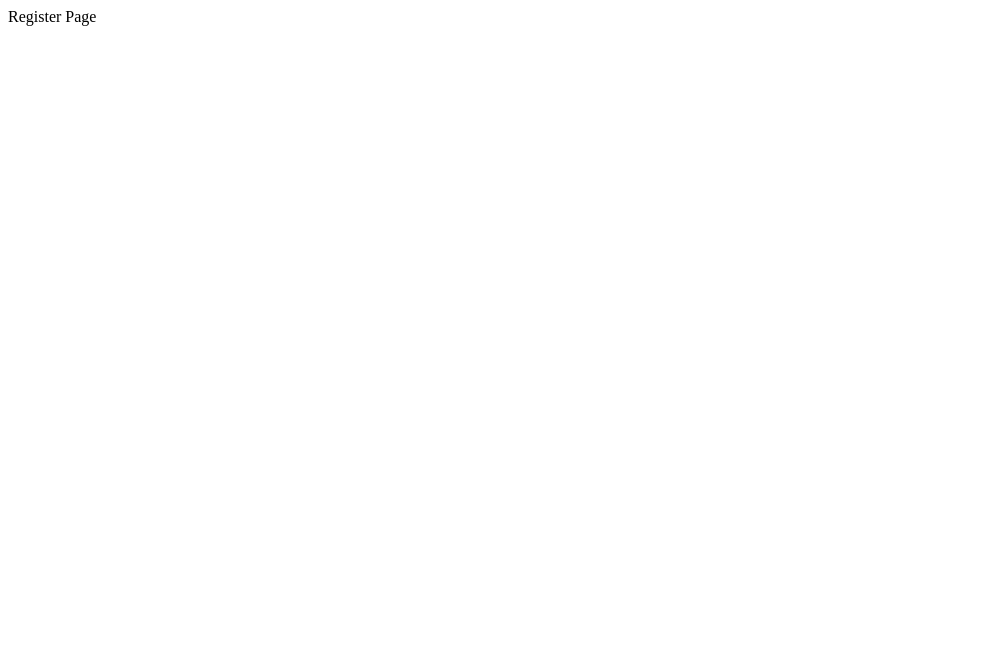
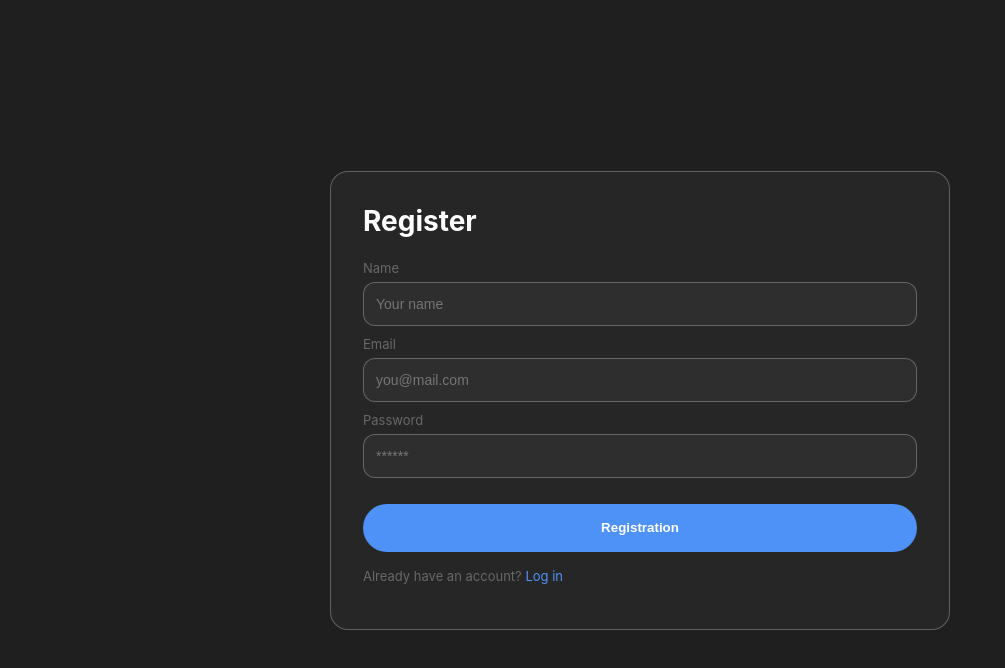
Before and after one commit to NurAleynaPektas/read-journey, a React (Vite) app: page /register in a window 1280 px wide. Shown: the top 668 px of the page, without its empty margins (0-1005 px from the left). Built offline with nearby package versions, Linux system fonts and the light colour scheme.

Commit message:
registerPage and firebase added

```diff
--- a/package.json
+++ b/package.json
@@ -13,6 +13,8 @@
     "@hookform/resolvers": "^5.2.2",
     "@reduxjs/toolkit": "^2.11.2",
     "axios": "^1.13.5",
+    "firebase": "^12.9.0",
+    "formik": "^2.4.9",
     "izitoast": "^1.4.0",
     "react": "^19.2.0",
     "react-dom": "^19.2.0",
--- /dev/null
+++ b/src/firebase.js
@@ -0,0 +1,14 @@
+import { initializeApp } from "firebase/app";
+import { getAuth } from "firebase/auth";
+
+const firebaseConfig = {
+  apiKey: import.meta.env.VITE_FB_API_KEY,
+  authDomain: import.meta.env.VITE_FB_AUTH_DOMAIN,
+  projectId: import.meta.env.VITE_FB_PROJECT_ID,
+  storageBucket: import.meta.env.VITE_FB_STORAGE_BUCKET,
+  messagingSenderId: import.meta.env.VITE_FB_MESSAGING_SENDER_ID,
+  appId: import.meta.env.VITE_FB_APP_ID,
+};
+
+const app = initializeApp(firebaseConfig);
+export const auth = getAuth(app);
--- a/src/index.css
+++ b/src/index.css
@@ -0,0 +1,61 @@
+
+:root {
+  /* Colors */
+  --color-bg: #1f1f1f;
+  --color-surface: #262626;
+  --color-text: #ffffff;
+  --color-text-muted: #686868;
+  --color-border: #e3e3e34d;
+
+  --color-primary: #4f92f7;
+  --color-success: #30b94d;
+
+  /* Radius */
+  --radius-card: 18px;
+  --radius-input: 12px;
+  --radius-pill: 999px;
+
+  /* Spacing */
+  --space-xs: 6px;
+  --space-sm: 10px;
+  --space-md: 16px;
+  --space-lg: 22px;
+
+  /* Font */
+  --font-main: "Inter", sans-serif;
+}
+
+/*RESET*/
+
+*,
+*::before,
+*::after {
+  box-sizing: border-box;
+}
+
+body {
+  margin: 0;
+  font-family: var(--font-main);
+  background: var(--color-bg);
+  color: var(--color-text);
+  -webkit-font-smoothing: antialiased;
+}
+
+/* Helpers */
+
+.container {
+  width: 100%;
+  padding: 16px;
+}
+
+@media (min-width: 768px) {
+  .container {
+    padding: 26px;
+  }
+}
+
+@media (min-width: 1020px) {
+  .container {
+    padding: 32px;
+  }
+}
--- a/src/main.jsx
+++ b/src/main.jsx
@@ -3,6 +3,7 @@ import ReactDOM from "react-dom/client";
 import { Provider } from "react-redux";
 import { store } from "./app/store";
 import App from "./App";
+import "./index.css";
 
 ReactDOM.createRoot(document.getElementById("root")).render(
   <React.StrictMode>
--- a/src/pages/RegisterPage.jsx
+++ b/src/pages/RegisterPage.jsx
@@ -1,3 +1,150 @@
+import { useState } from "react";
+import { Formik, Form, Field, ErrorMessage } from "formik";
+import * as Yup from "yup";
+import iziToast from "izitoast";
+import "izitoast/dist/css/iziToast.min.css";
+
+import { createUserWithEmailAndPassword, updateProfile } from "firebase/auth";
+import { auth } from "../firebase";
+
+import { useDispatch } from "react-redux";
+import { setAuth } from "../features/auth/authSlice";
+import { Link, useNavigate } from "react-router-dom";
+
+import s from "./RegisterPage.module.css";
+
+const emailRegex = /^\w+@[a-zA-Z_]+?\.[a-zA-Z]{2,3}$/;
+
+const schema = Yup.object({
+  name: Yup.string().required("Name is required"),
+  email: Yup.string()
+    .required("Email is required")
+    .matches(emailRegex, "Email format is invalid"),
+  password: Yup.string()
+    .required("Password is required")
+    .min(7, "Password must be at least 7 characters"),
+});
+
 export default function RegisterPage() {
-  return <div>Register Page</div>;
+  const dispatch = useDispatch();
+  const navigate = useNavigate();
+  const [loading, setLoading] = useState(false);
+
+  const initialValues = { name: "", email: "", password: "" };
+
+  const handleSubmit = async (values, actions) => {
+    setLoading(true);
+    try {
+      const cred = await createUserWithEmailAndPassword(
+        auth,
+        values.email,
+        values.password,
+      );
+
+      await updateProfile(cred.user, { displayName: values.name });
+
+      const token = await cred.user.getIdToken();
+
+      dispatch(
+        setAuth({
+          token,
+          user: {
+            uid: cred.user.uid,
+            email: cred.user.email,
+            name: values.name,
+          },
+        }),
+      );
+
+      iziToast.success({
+        title: "Success",
+        message: "Account created successfully",
+        position: "topRight",
+      });
+
+      actions.resetForm();
+      navigate("/recommended", { replace: true });
+    } catch (err) {
+      iziToast.error({
+        title: "Error",
+        message: err?.message || "Registration failed",
+        position: "topRight",
+      });
+    } finally {
+      setLoading(false);
+      actions.setSubmitting(false);
+    }
+  };
+
+  return (
+    <div className={s.page}>
+      <div className={s.card}>
+        <h2 className={s.title}>Register</h2>
+
+        <Formik
+          initialValues={initialValues}
+          validationSchema={schema}
+          onSubmit={handleSubmit}
+          validateOnBlur
+          validateOnChange={false}
+        >
+          {({ isSubmitting }) => (
+            <Form className={s.form} noValidate>
+              <div className={s.field}>
+                <label className={s.label}>Name</label>
+                <Field
+                  name="name"
+                  type="text"
+                  placeholder="Your name"
+                  className={s.input}
+                />
+                <ErrorMessage name="name" component="p" className={s.error} />
+              </div>
+
+              <div className={s.field}>
+                <label className={s.label}>Email</label>
+                <Field
+                  name="email"
+                  type="email"
+                  placeholder="you@mail.com"
+                  className={s.input}
+                />
+                <ErrorMessage name="email" component="p" className={s.error} />
+              </div>
+
+              <div className={s.field}>
+                <label className={s.label}>Password</label>
+                <Field
+                  name="password"
+                  type="password"
+                  placeholder="******"
+                  className={s.input}
+                />
+                <ErrorMessage
+                  name="password"
+                  component="p"
+                  className={s.error}
+                />
+              </div>
+
+              <button
+                type="submit"
+                disabled={loading || isSubmitting}
+                className={s.primaryBtn}
+              >
+                {loading ? "Registering..." : "Registration"}
+              </button>
+            </Form>
+          )}
+        </Formik>
+
+        <p className={s.loginText}>
+          Already have an account?{" "}
+          <Link to="/login" className={s.link}>
+            Log in
+          </Link>
+        </p>
+      </div>
+    </div>
+  );
 }
--- /dev/null
+++ b/src/pages/RegisterPage.module.css
@@ -0,0 +1,112 @@
+.page {
+  min-height: 100vh;
+  display: grid;
+  place-items: center;
+  padding: 16px;
+}
+
+.card {
+  width: 100%;
+  max-width: 343px;
+  background: var(--color-surface);
+  border: 1px solid var(--color-border);
+  border-radius: var(--radius-card);
+  padding: var(--space-md);
+}
+
+.title {
+  margin: 0 0 var(--space-lg);
+  font-size: 28px;
+  font-weight: 700;
+}
+
+.form {
+  display: flex;
+  flex-direction: column;
+  gap: var(--space-sm);
+}
+
+.field {
+  display: flex;
+  flex-direction: column;
+}
+
+.label {
+  font-size: 13px;
+  margin-bottom: 6px;
+  color: var(--color-text-muted);
+}
+
+.input {
+  height: 44px;
+  border-radius: var(--radius-input);
+  border: 1px solid var(--color-border);
+  background: rgba(255,255,255,0.04);
+  padding: 0 12px;
+  color: var(--color-text);
+  font-size: 14px;
+  outline: none;
+  transition: border 0.2s ease;
+}
+
+.input:focus {
+  border: 1px solid var(--color-primary);
+}
+
+.error {
+  margin-top: 4px;
+  font-size: 12px;
+  color: #ff6b6b;
+}
+
+.primaryBtn {
+  height: 48px;
+  border-radius: var(--radius-pill);
+  border: none;
+  background: var(--color-primary);
+  color: white;
+  font-weight: 600;
+  cursor: pointer;
+  margin-top: var(--space-md);
+  transition: background 0.2s ease;
+}
+
+.primaryBtn:hover {
+  background: #3b7de0;
+}
+
+.primaryBtn:disabled {
+  opacity: 0.6;
+  cursor: not-allowed;
+}
+
+.loginText {
+  margin-top: var(--space-md);
+  font-size: 13px;
+  color: var(--color-text-muted);
+}
+
+.link {
+  color: var(--color-primary);
+  text-decoration: none;
+}
+
+.link:hover {
+  text-decoration: underline;
+}
+
+/* Tablet */
+@media (min-width: 768px) {
+  .card {
+    max-width: 520px;
+    padding: 24px;
+  }
+}
+
+/* Desktop */
+@media (min-width: 1020px) {
+  .card {
+    max-width: 620px;
+    padding: 32px;
+  }
+}
```
Also changed, not shown: src/pages/LoginPage.jsx (line endings or trailing spaces), 2 other files (tests, documents, lock files or other folders).
